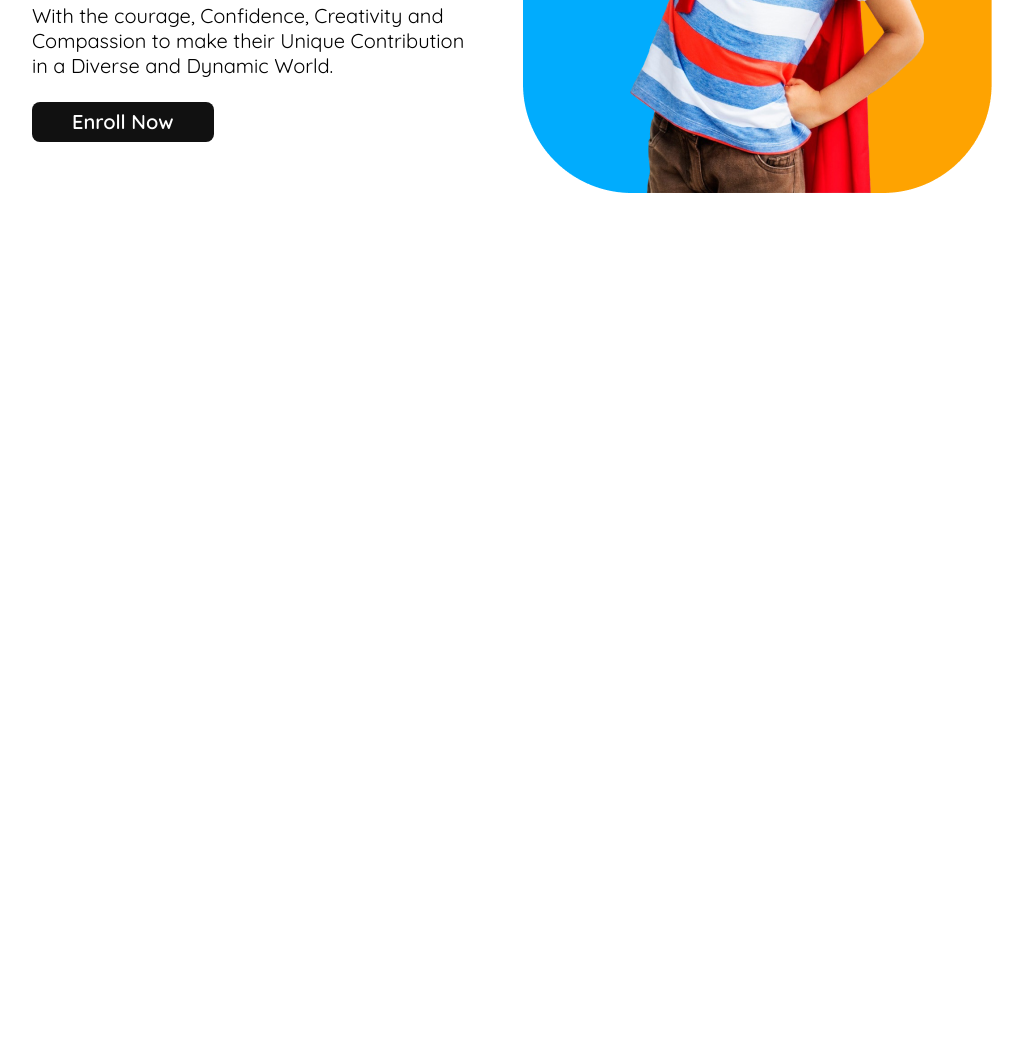
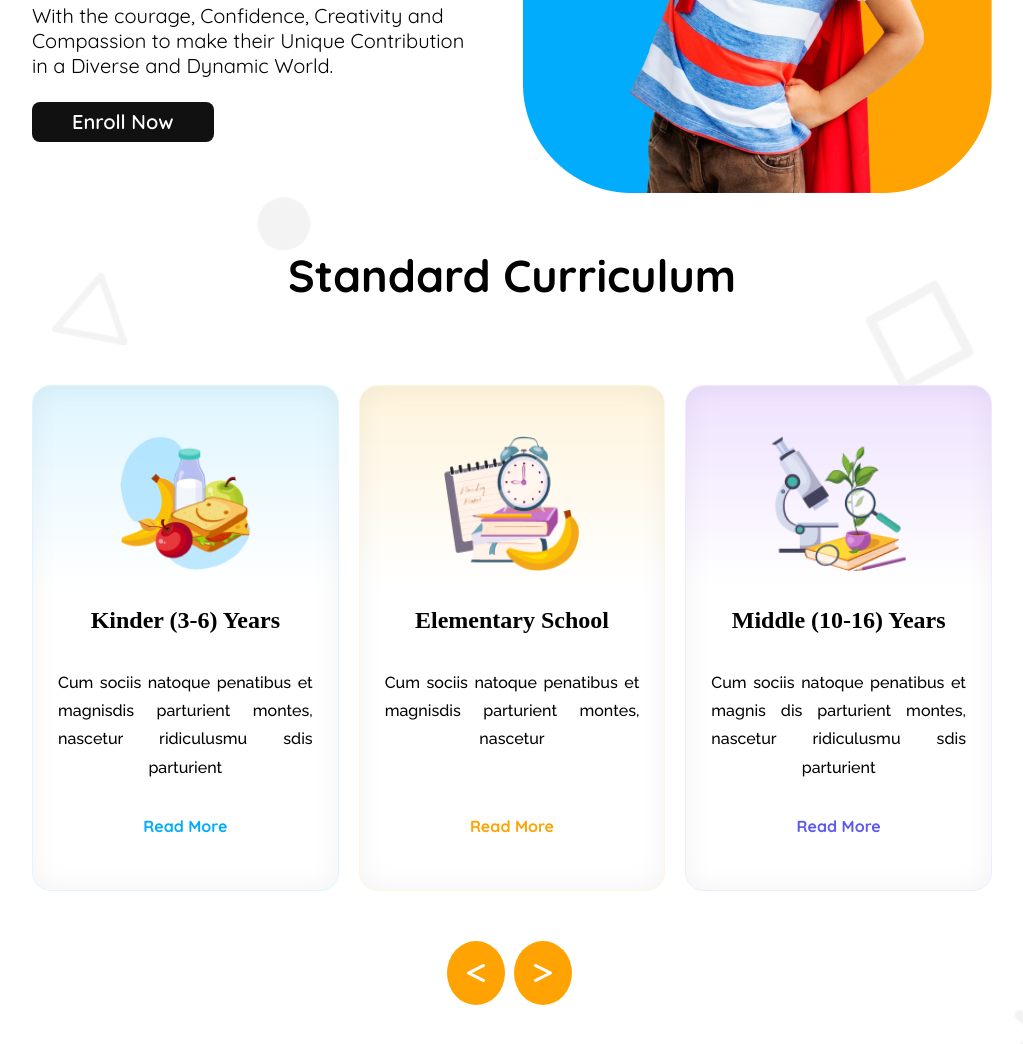
Before and after one commit to armejbha/Kids-School, a plain HTML site: page index.html in a window 1280 px wide. Shown: the part 464-1508 px from the top of the page, without its empty margins (128-1151 px from the left). Before the commit the page ends 800 px from the top, so only its background shows below. Drawn offline with Linux system fonts and the light colour scheme.

Commit message:
curriclumn responsive

```diff
--- a/index.html
+++ b/index.html
@@ -60,7 +60,57 @@
          </div>
     </header>
      <!-- main section  -->
-    <main></main>
+    <main>
+        <!-- curriculum section  -->
+         <section class="curriculum">
+            <h2 class="text-five curriculum-title">
+                Standard Curriculum
+            </h2>
+            <div class="curriculumn-container">
+                <div id="kinder" class="card display-flex">
+                    <img src="./assets/kinder.png" alt="" class="card-img">
+                    <h4 class="card-title text-three">Kinder (3-6) Years
+                    </h4>
+                    <p class="card-description text-one-normal">
+                        Cum sociis natoque penatibus et magnisdis parturient montes, nascetur ridiculusmu sdis parturient
+                    </p>
+                    <a href="#" class="read-more text-one text-secondary">
+                        Read More
+                    </a>
+                </div>
+                <div id="elementary" class="card display-flex">
+                    <img src="./assets/elementary.png" alt="" class="card-img">
+                    <h4 class="card-title text-three">
+                        Elementary School
+                    </h4>
+                    <p class="card-description text-one-normal">
+                        Cum sociis natoque penatibus et magnisdis parturient montes, nascetur
+                    </p>
+                    <a href="#" class="read-more text-one text-primary">
+                        Read More
+                    </a>
+                </div>
+                <div id="middle" class="card display-flex">
+                    <img src="./assets/middle.png" alt="" class="card-img">
+                    <h4 class="card-title text-three">
+                        Middle (10-16) Years
+                    </h4>
+                    <p class="card-description text-one-normal">
+                        Cum sociis natoque penatibus et magnis
+                        dis parturient montes, nascetur ridiculusmu sdis parturient
+                    </p>
+                    <a href="" class="text-one text-quaternary read-more">
+                        Read More
+                    </a>
+                </div>
+            </div>
+            <div class="arrow display-none">
+                    <i class="fa-solid fa-less-than bg-primary light"></i>
+                    <i class="fa-solid fa-greater-than bg-primary light"></i>
+                </div>
+            </div>
+         </section>
+    </main>
       <!-- footer section  -->
     <footer></footer>
 </body>
--- a/style/style.css
+++ b/style/style.css
@@ -9,8 +9,6 @@
     padding:0;
     box-sizing: border-box;
 }
-
-
 
 
 /* common style  */
@@ -42,8 +40,15 @@
 
 .text-one{
     font-size:1rem;
-    font-weight: 500;
+    font-weight: 700;
+    font-family: Quicksand;
     line-height: 28.3px;
+}
+.text-one-normal{
+    font-size:1rem;
+    font-weight:500;
+    font-family: raleway;
+    line-height:28.3px;
 }
 .text-two{
     font-size:1.25rem;
@@ -71,6 +76,7 @@
 .text-five{
     font-size:2.8rem;
     font-weight: 700;
+    font-family: Quicksand;
     line-height: 57.5px;
 }
 .text-six{
@@ -101,7 +107,8 @@
 
 /* header section style  */
 
-#header-section{
+#header-section,
+.curriculumn-container{
     max-width:75%;
     margin:0 auto;
     margin-top:20px;
@@ -142,10 +149,88 @@
     margin:24px 0px;
 }
 
+main{
+    background: url("../assets/bg.png");
+    background-repeat: no-repeat;
+    background-position: center;
+    background-size: cover;
+}
 
+/* curriculum section style  */
+.curriculum{
+
+    padding:50px 0px;
+}
+.curriculum-title,.arrow{
+    text-align: center;
+}
+
+.curriculumn-container{
+    display: grid;
+    grid-template-columns: repeat(3,1fr);
+    gap: 20px;
+    margin-top:80px;
+    margin-bottom:50px;
+}
+.read-more{
+    text-decoration: none;
+}
+#kinder{
+    border: 0.94px solid rgb(222, 245, 255);
+    border-radius: 18.86px;
+    box-shadow: inset 0px 0px 28.3px 0.94px rgba(0, 0, 0, 0.05);
+    background: linear-gradient(180.00deg, rgb(222, 245, 255),rgba(255, 255, 255, 0) 40%),rgb(255, 255, 255);
+}
+#elementary{
+    border: 0.94px solid rgb(255, 244, 220);
+    border-radius: 18.86px;
+    box-shadow: inset 0px 0px 28.3px 0.94px rgba(0, 0, 0, 0.05);
+    background: linear-gradient(180.00deg, rgb(255, 244, 220),rgba(255, 255, 255, 0) 40%),rgb(255, 255, 255);
+}
+#middle{
+    border: 0.94px solid rgb(242, 232, 255);
+    border-radius: 18.86px;
+    box-shadow: inset 0px 0px 28.3px 0.94px rgba(0, 0, 0, 0.05);
+    background: linear-gradient(180.00deg, rgb(238, 225, 255),rgba(255, 255, 255, 0) 40%),rgb(255, 255, 255);
+}
+.card {
+    display: flex;
+    flex-direction: column;
+    justify-content: center;
+    align-items: center;
+    text-align: center;
+    gap:30px;
+    padding:50px 25px;
+    height: 100%;
+    background: red;
+}
+.card-description {
+    text-align: justify;
+    text-align-last: center;
+    flex-grow: 1;
+    margin: 0;
+}
+
+.card-img{
+    width: 135px;
+    height:135px;
+}
+
+.fa-solid{
+    padding:20px;
+    border-radius: 50%;
+    font-size:1.5rem;
+    margin-right:5px;
+}
 /* responsive mobile device  */
 @media screen and (max-width:576px){
     /* common style  */
+    .text-five{
+        font-size:2.25rem;
+        font-weight: 700;
+        font-family: Quicksand;
+        line-height: 57.5px;
+    }
     .text-six{
         font-size: 2.5rem;
         font-family: Quicksand;
@@ -153,7 +238,8 @@
         line-height: 50px;
     }
 
-    #header-section{
+    #header-section,
+    .curriculumn-container{
         max-width: 100%;
     }
     .display-none{
@@ -181,4 +267,14 @@
     .banner-img{
         width:100%;
     }
+
+    /* curriculum */
+    .curriculumn-container{
+        grid-template-columns: repeat(1,1fr);
+        padding:0px 20px;
+        margin:20px 0px;
+    }
+    .card{
+        width: 100%;
+    }
 }
```
